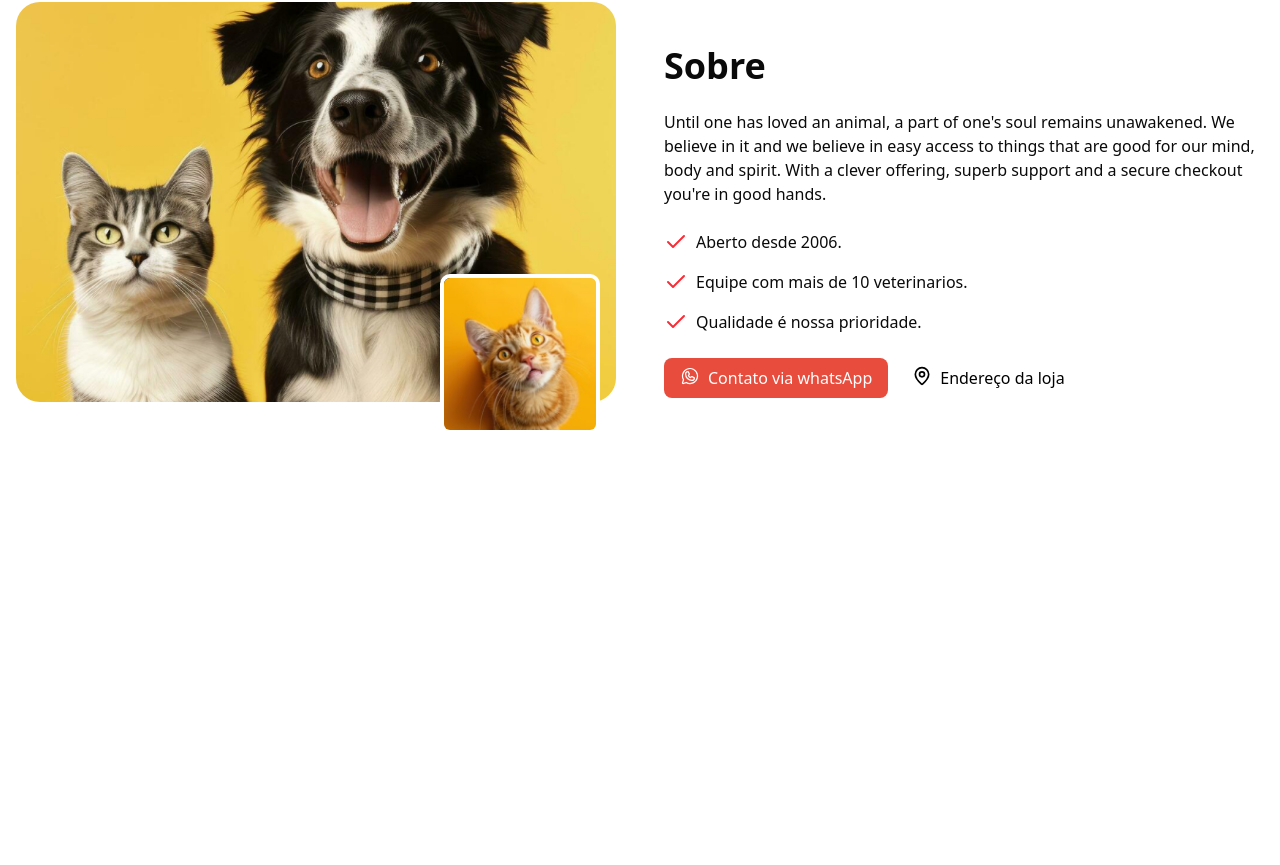
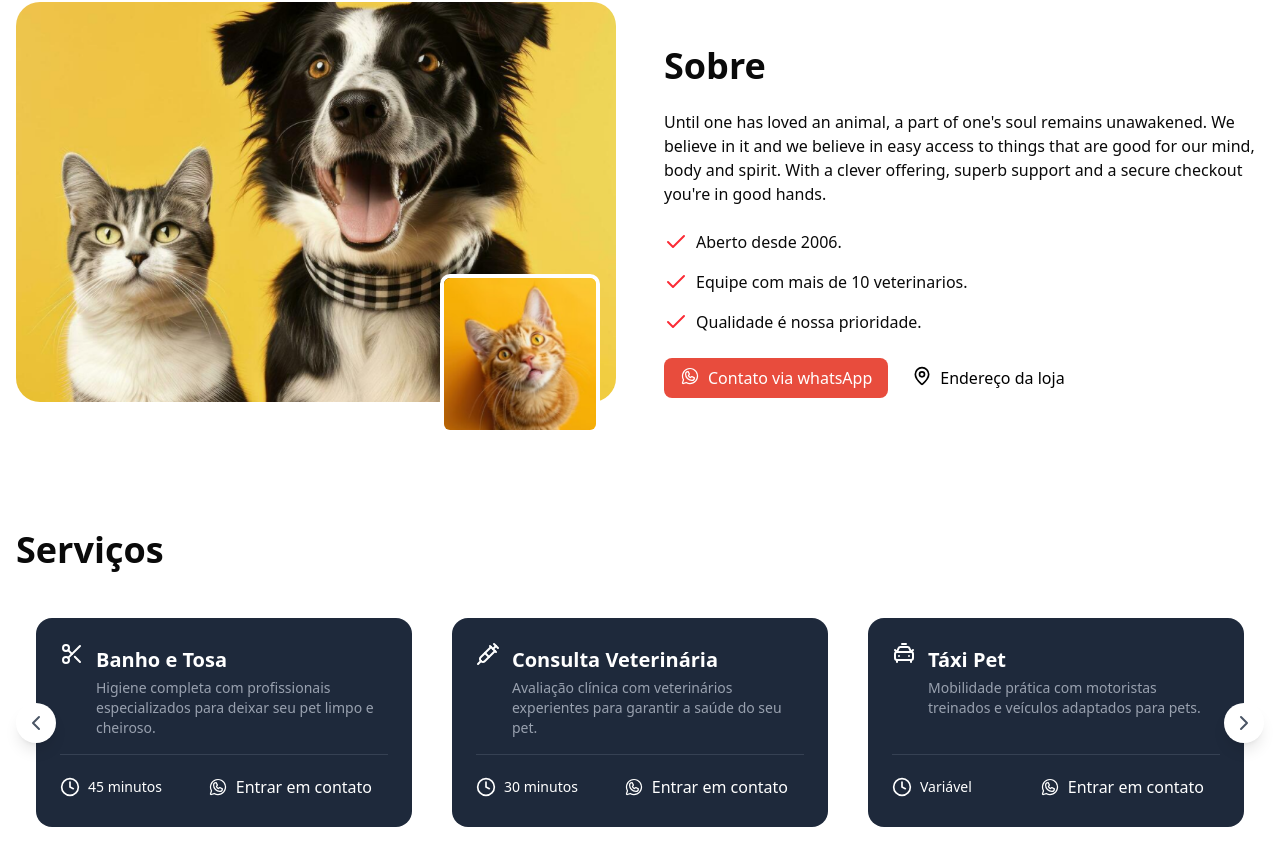
Before and after one commit to Xande-PtBr/lojaPet, a Next.js app: page / in a window 1280 px wide. Shown: the part 553-1418 px from the top of the page. Before the commit the page ends 1019 px from the top, so only its background shows below. Built offline with nearby package versions, Linux system fonts and the light colour scheme.

Commit message:
fim carrossel de serviços

```diff
--- a/package.json
+++ b/package.json
@@ -11,6 +11,7 @@
     "@phosphor-icons/react": "^2.1.10",
     "class-variance-authority": "^0.7.1",
     "clsx": "^2.1.1",
+    "embla-carousel-react": "^8.6.0",
     "lucide-react": "^0.540.0",
     "next": "15.5.0",
     "react": "19.1.0",
--- /dev/null
+++ b/src/app/_components/services.tsx
@@ -0,0 +1,154 @@
+"use client"
+
+import useEmblaCarousel from "embla-carousel-react"
+import { ChevronLeft, ChevronRight, Scissors, Syringe, CarTaxiFront, Hotel, Clock } from "lucide-react"
+import { WhatsappLogoIcon} from "@phosphor-icons/react/dist/ssr"
+
+const services = [
+  {
+    title: "Banho e Tosa",
+    description: "Higiene completa com profissionais especializados para deixar seu pet limpo e cheiroso.",
+    duration: "45 minutos",
+    price: "€25",
+    icon: <Scissors/>,
+    linkText: "Ver opções de banho"
+  },
+  {
+    title: "Consulta Veterinária",
+    description: "Avaliação clínica com veterinários experientes para garantir a saúde do seu pet.",
+    duration: "30 minutos",
+    price: "€40",
+    icon: <Syringe/>,
+    linkText: "Agendar consulta"
+  },
+  {
+    title: "Táxi Pet",
+    description: "Mobilidade prática com motoristas treinados e veículos adaptados para pets.",
+    duration: "Variável",
+    price: "€20+",
+    icon: <CarTaxiFront/>,
+    linkText: "Chamar táxi pet"
+  },
+  {
+    title: "Hospedagem Pet",
+    description: "Ambiente acolhedor e supervisionado para seu pet enquanto você viaja.",
+    duration: "Diária",
+    price: "€35/dia",
+    icon: <Hotel/>,
+    linkText: "Ver opções de hospedagem"
+  }
+];
+
+
+export function Services() {
+
+  const [emblaRef, emblaApi] = useEmblaCarousel({
+    loop: false,
+    align: "start",
+    slidesToScroll: 1,
+    breakpoints: {
+      "(min-width: 768px)": {
+        slidesToScroll: 3,
+      },
+
+    }
+
+
+  })
+
+  function scrollPrev() {
+    if (emblaApi) emblaApi.scrollPrev()
+  }
+
+  function scrollNext() {
+    if (emblaApi) emblaApi.scrollNext()
+  }
+
+
+
+
+  return (
+    <section className="bg-white py-16" >
+
+      <div className="container mx-auto px-4">
+
+          <h2 className="text-4xl font-bold mb-12">Serviços</h2>
+
+          <div className="relative">
+
+            <div className="overflow-hidden" ref={emblaRef}>
+              <div className="flex">
+
+                {services.map((item, index)=>(
+                  <div key={index} className="flex-[0_0_100%] min-w0-0 md:flex-[0_0_calc(100%/3)] px-5">
+
+                    <article className="bg-[#1E293B] text-white rounded-2xl p-6 space-y-4 h-full flex flex-col">
+                      <div className="flex-1 flex itens-start justify-between">
+
+                        <div className="flex gap-3">
+                          <span className="text-3xl">{item.icon}</span>
+
+                          <div>
+                            <h3 className="font-bold text-xl my-1">{item.title}</h3>
+                            <p className="text-gray-400 text-sm select-none ">
+                              {item.description}
+                            </p>
+                          </div>
+                        </div>
+
+                      </div>
+
+                      <div className="border-t border-gray-700 pt-4 flex items-center justify-between">
+                        <div className="flex items-center gap-2 text-sm">
+
+                          <Clock className="w-5 h-5"/>
+                          <span>{item.duration}</span>
+
+                        </div>
+
+                        <a href="#"
+                        className="flex items-center justify-center gap-2 hover:bg-green-500 px-4 py-1 rounded-md duration-300"
+                        >
+                          <WhatsappLogoIcon className="w-5 h-5"/>
+                          Entrar em contato
+                        </a>
+
+                      </div>
+
+                    </article>
+
+
+                  </div>
+
+                ))}
+
+
+              </div>
+            </div>
+
+            <button
+              className=" bg-white flex items-center justify-center rounded-full shadow-lg w-10 h-10
+              absolute top-1/2 left-0 -translate-y-1/2 z-10"
+              onClick={scrollPrev}
+            >
+              <ChevronLeft className="w-6 h-6 text-gray-600"
+              />
+            </button>
+
+            <button
+              className=" bg-white flex items-center justify-center rounded-full shadow-lg w-10 h-10
+              absolute top-1/2 right-0 -translate-y-1/2 z-10"
+              onClick={scrollNext}
+            >
+              <ChevronRight className="w-6 h-6 text-gray-600"
+              />
+            </button>
+
+
+          </div>
+
+      </div>
+
+    </section>
+  )
+}
--- a/src/app/page.tsx
+++ b/src/app/page.tsx
@@ -1,11 +1,13 @@
 import { About } from "./_components/about";
 import { Hero } from "./_components/hero";
+import { Services } from "./_components/services";
 
 export default function Home() {
   return (
     <main>
       <Hero />
       <About />
+      <Services />
     </main>
   )
 }
```
Also changed, not shown: 1 other file (tests, documents, lock files or other folders).
